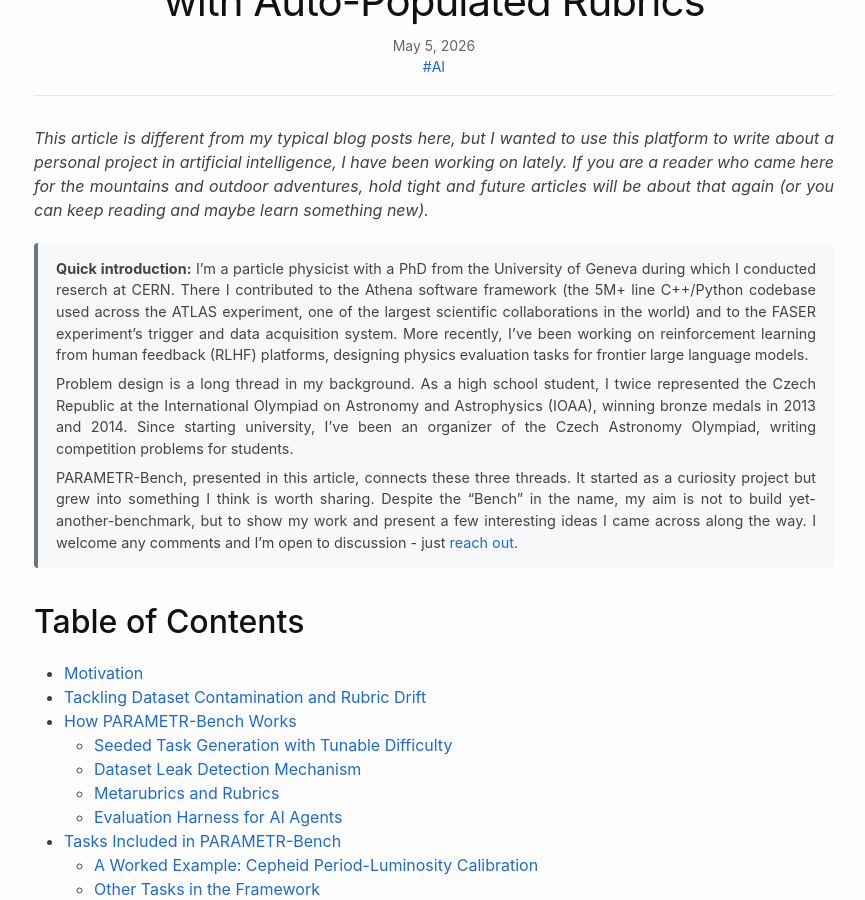
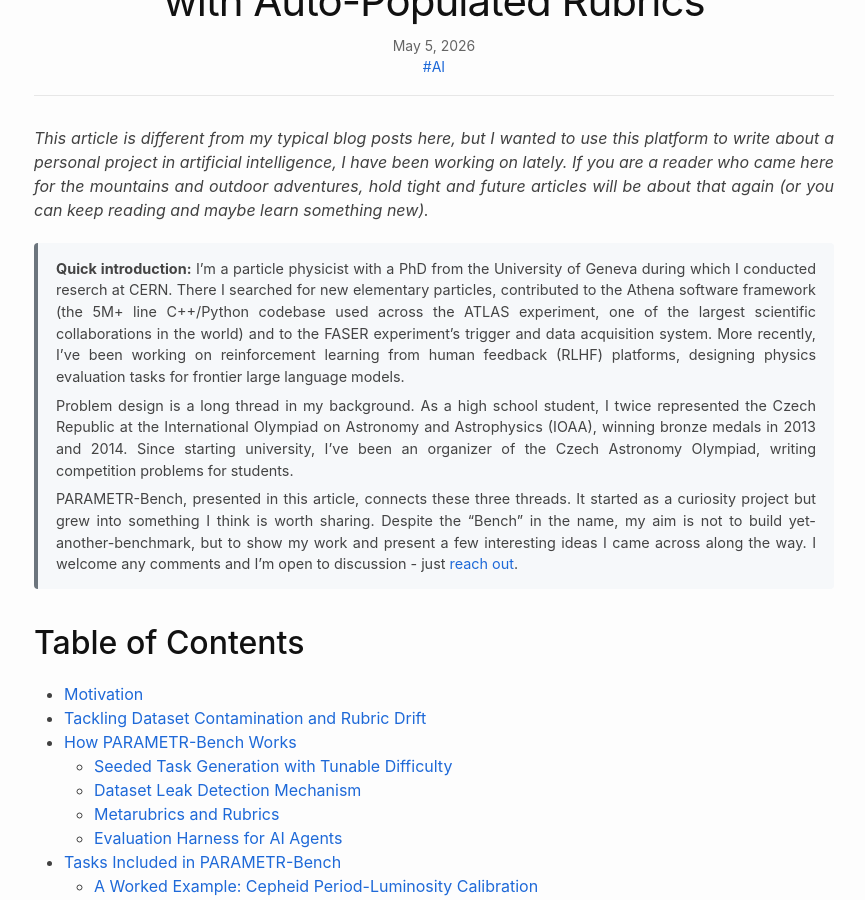
Before and after one commit to otheiner/blog, a Jekyll site: the page built from _posts/2026-05-05-PARAMETR-Bench.md, in a window 1280 px wide and 900 px high, scrolled down 422 px. Shown: the whole window, without its empty margins (206-1071 px from the left). Built offline with Jekyll 4.4.1, drawn with Linux system fonts in a browser that asks for light colours.

Commit message:
Updates to the post

```diff
--- a/_posts/2026-05-05-PARAMETR-Bench.md
+++ b/_posts/2026-05-05-PARAMETR-Bench.md
@@ -9,7 +9,7 @@
 *This article is different from my typical blog posts here, but I wanted to use this platform to write about a personal project in artificial intelligence, I have been working on lately. If you are a reader who came here for the mountains and outdoor adventures, hold tight and future articles will be about that again (or you can keep reading and maybe learn something new).*
 
 <div class="intro-note" markdown="1">
-**Quick introduction:** I'm a particle physicist with a PhD from the University of Geneva during which I conducted reserch at CERN. There I contributed to the Athena software framework (the 5M+ line C++/Python codebase used across the ATLAS experiment, one of the largest scientific collaborations in the world) and to the FASER experiment's trigger and data acquisition system.  More recently, I've been working on reinforcement learning from human feedback (RLHF) platforms, designing physics evaluation tasks for frontier large language models.
+**Quick introduction:** I'm a particle physicist with a PhD from the University of Geneva during which I conducted reserch at CERN. There I searched for new elementary particles, contributed to the Athena software framework (the 5M+ line C++/Python codebase used across the ATLAS experiment, one of the largest scientific collaborations in the world) and to the FASER experiment's trigger and data acquisition system.  More recently, I've been working on reinforcement learning from human feedback (RLHF) platforms, designing physics evaluation tasks for frontier large language models.
 
 Problem design is a long thread in my background. As a high school student, I twice represented the Czech Republic at the International Olympiad on Astronomy and Astrophysics (IOAA), winning bronze medals in 2013 and 2014. Since starting university, I've been an organizer of the Czech Astronomy Olympiad, writing competition problems for students.
 
```
